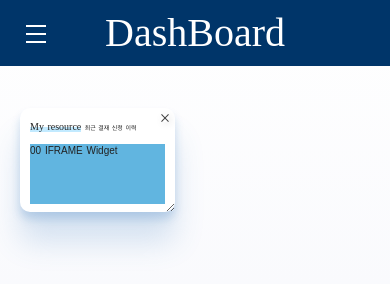
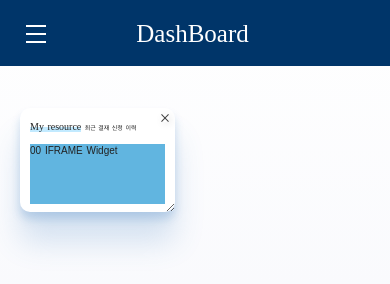
Before and after one commit to 0betheweb0/_nc, a plain HTML site: page html/space/dashboard.html in a window 390 px wide. Drawn offline with nearby package versions, Linux system fonts and the light colour scheme; a web font is replaced by a local one.

Commit message:
[common] 수정(모바일 타이틀)

```diff
--- a/css/common.css
+++ b/css/common.css
@@ -763,6 +763,12 @@ iframe {
     padding: 0 5rem;
     color: #fff;
     background-color: #003569;
+    font-size: 2rem;
+  }
+
+  .title-wrap h1>b {
+    margin-right: .5rem;
+    font-size: 2.5rem;
   }
 
   .title-wrap h1>span {
```
